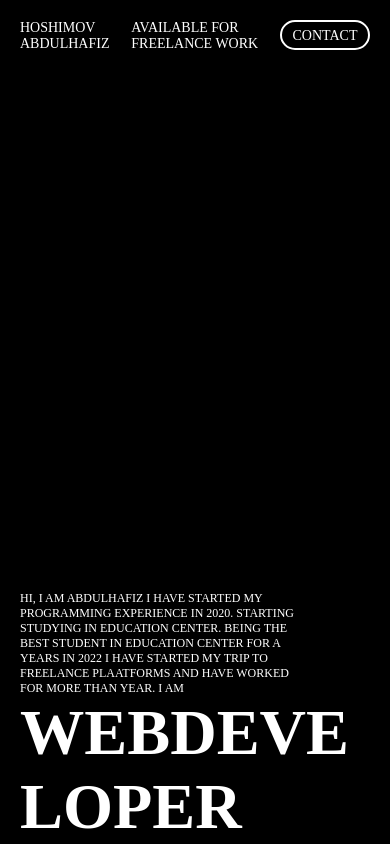
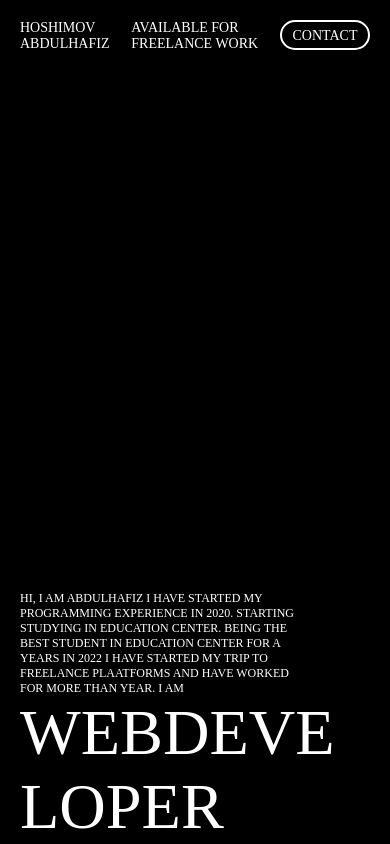
Before and after one commit to abdulhafiz7156/portfolio, a Vue app: page / in a window 390 px wide. Shown: the top 844 px of the page. Built offline with nearby package versions, Linux system fonts and the light colour scheme; a web font is replaced by a local one.

Commit message:
fixed bug with font in mobile version

```diff
--- a/src/style.css
+++ b/src/style.css
@@ -5,6 +5,12 @@
   color: #fff;
   text-transform: uppercase;
   font-family: "Agency FB";
+  font-weight: 400;
+}
+
+@font-face {
+  font-family: "Agency FB";
+  src: url("./assets/font/agencyfb_reg.ttf")
 }
 
 a {
@@ -78,7 +84,6 @@ li {
 
 .first__screen__text {
   font-size: 12vw;
-
 }
 
 .first__screen__text  h1{
@@ -335,10 +340,6 @@ li {
 
 
 @media screen and (max-width: 1400px) {
-  * {
-    font-family: 'Agency FB';
-
-  }
   .fourth__screen__work__img {
     height: 350px;
   }
```
